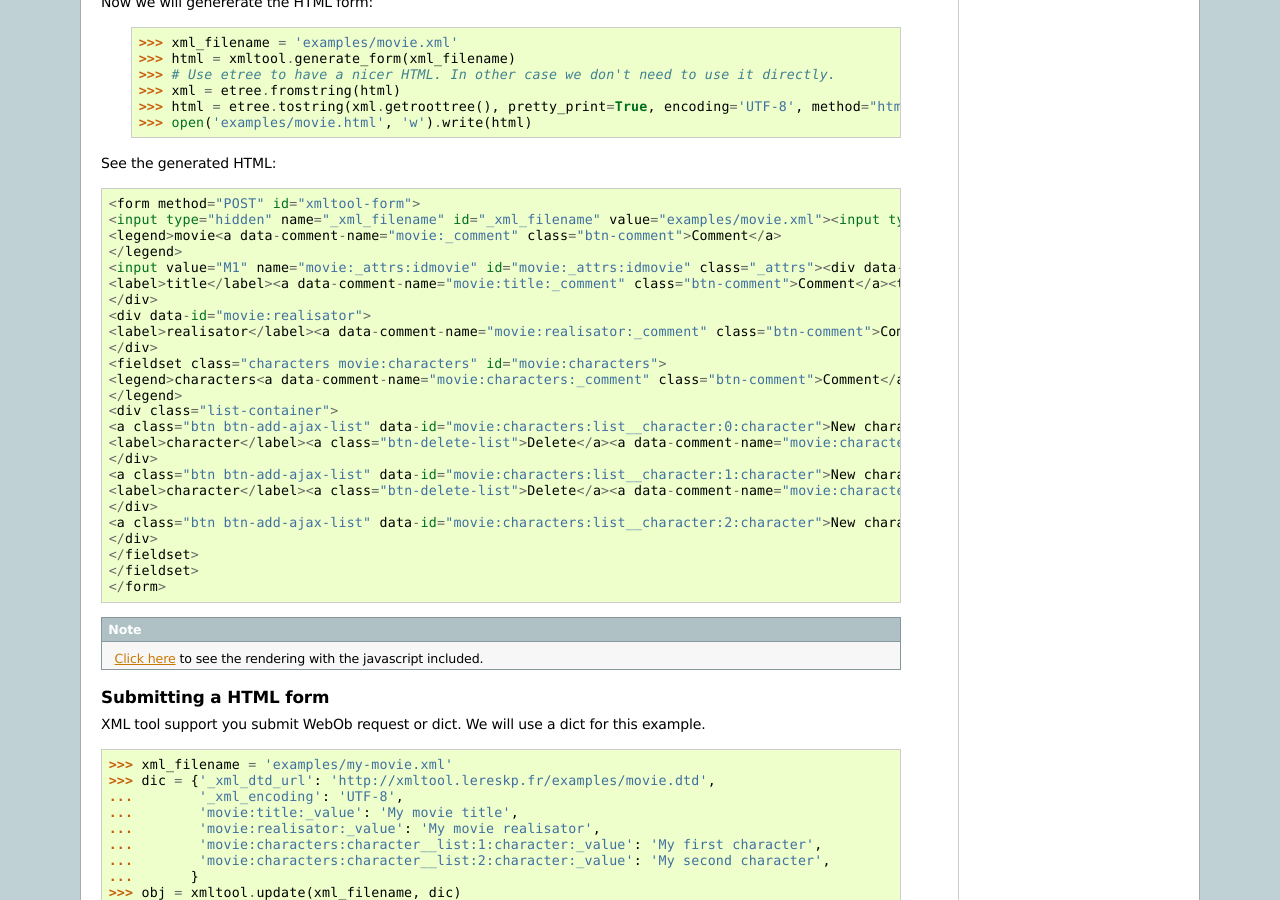
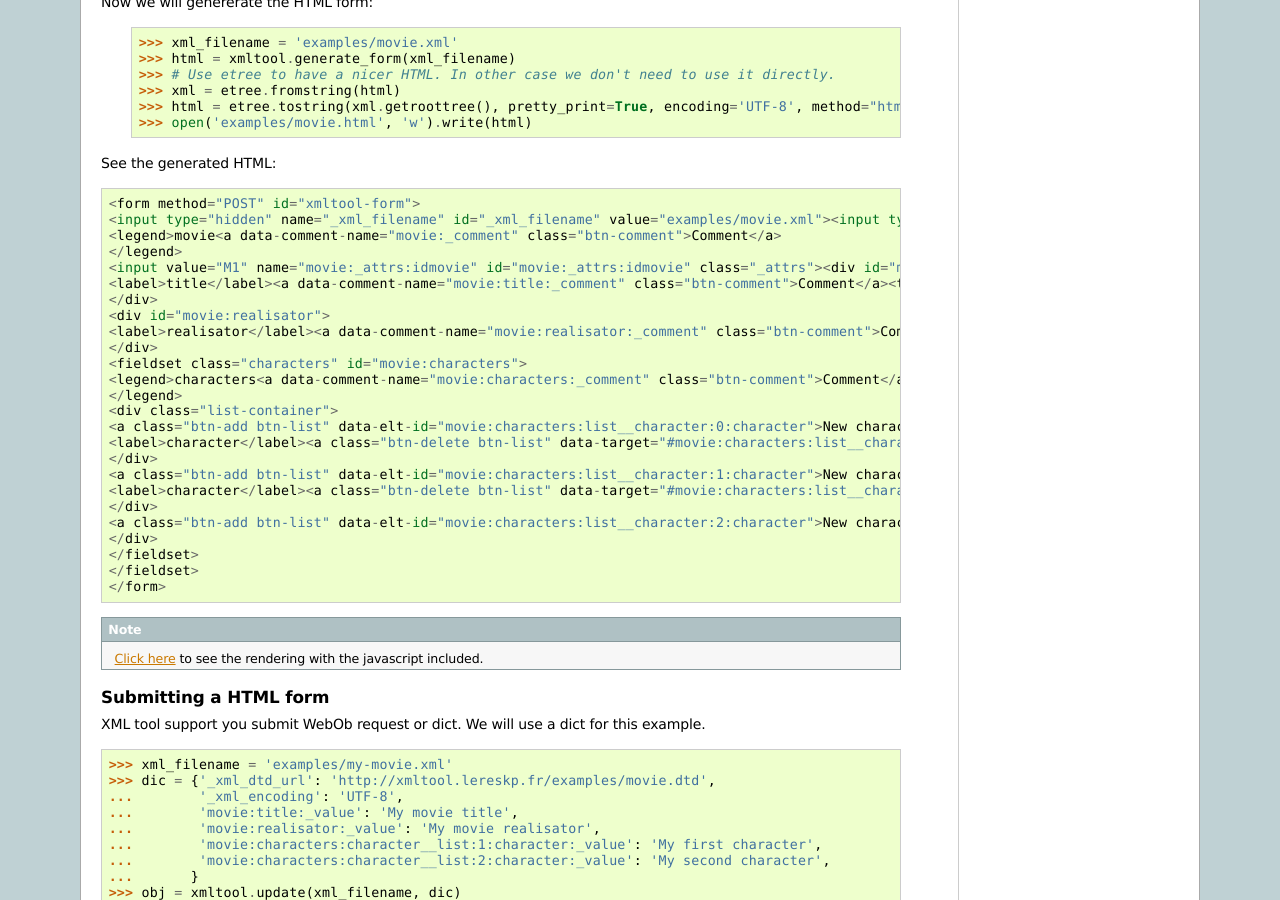
Before and after one commit to LeResKP/xmltool, a Sphinx documentation site: the page built from docs/index.rst, in a window 1280 px wide and 900 px high, scrolled down 4502 px. Built offline with Sphinx 7.4.7, drawn with Linux system fonts in a browser that asks for light colours; formulas are drawn with MathJax 3.

Commit message:
The HTML as changed after running make doctest

```diff
--- a/docs/examples/movie.html
+++ b/docs/examples/movie.html
@@ -2,23 +2,23 @@
 <input type="hidden" name="_xml_filename" id="_xml_filename" value="examples/movie.xml"><input type="hidden" name="_xml_dtd_url" id="_xml_dtd_url" value="http://xmltool.lereskp.fr/examples/movie.dtd"><input type="hidden" name="_xml_encoding" id="_xml_encoding" value="UTF-8"><fieldset class="movie" id="movie">
 <legend>movie<a data-comment-name="movie:_comment" class="btn-comment">Comment</a>
 </legend>
-<input value="M1" name="movie:_attrs:idmovie" id="movie:_attrs:idmovie" class="_attrs"><div data-id="movie:title">
-<label>title</label><a data-comment-name="movie:title:_comment" class="btn-comment">Comment</a><textarea name="movie:title:_value" id="movie:title" class="movie:title" rows="1">Full Metal Jacket</textarea>
+<input value="M1" name="movie:_attrs:idmovie" id="movie:_attrs:idmovie" class="_attrs"><div id="movie:title">
+<label>title</label><a data-comment-name="movie:title:_comment" class="btn-comment">Comment</a><textarea name="movie:title:_value" rows="1">Full Metal Jacket</textarea>
 </div>
-<div data-id="movie:realisator">
-<label>realisator</label><a data-comment-name="movie:realisator:_comment" class="btn-comment">Comment</a><textarea name="movie:realisator:_value" id="movie:realisator" class="movie:realisator" rows="1">Stanley Kubrick</textarea>
+<div id="movie:realisator">
+<label>realisator</label><a data-comment-name="movie:realisator:_comment" class="btn-comment">Comment</a><textarea name="movie:realisator:_value" rows="1">Stanley Kubrick</textarea>
 </div>
-<fieldset class="characters movie:characters" id="movie:characters">
+<fieldset class="characters" id="movie:characters">
 <legend>characters<a data-comment-name="movie:characters:_comment" class="btn-comment">Comment</a>
 </legend>
 <div class="list-container">
-<a class="btn btn-add-ajax-list" data-id="movie:characters:list__character:0:character">New character</a><div data-id="movie:characters:list__character:0:character">
-<label>character</label><a class="btn-delete-list">Delete</a><a data-comment-name="movie:characters:list__character:0:character:_comment" class="btn-comment">Comment</a><input value="C1" name="movie:characters:list__character:0:character:_attrs:idcharacter" id="movie:characters:list__character:0:character:_attrs:idcharacter" class="_attrs"><textarea name="movie:characters:list__character:0:character:_value" id="movie:characters:list__character:0:character" class="movie:characters:list__character" rows="1">Matthew Modine</textarea>
+<a class="btn-add btn-list" data-elt-id="movie:characters:list__character:0:character">New character</a><div id="movie:characters:list__character:0:character">
+<label>character</label><a class="btn-delete btn-list" data-target="#movie:characters:list__character:0:character">Delete</a><a data-comment-name="movie:characters:list__character:0:character:_comment" class="btn-comment">Comment</a><input value="C1" name="movie:characters:list__character:0:character:_attrs:idcharacter" id="movie:characters:list__character:0:character:_attrs:idcharacter" class="_attrs"><textarea name="movie:characters:list__character:0:character:_value" rows="1">Matthew Modine</textarea>
 </div>
-<a class="btn btn-add-ajax-list" data-id="movie:characters:list__character:1:character">New character</a><div data-id="movie:characters:list__character:1:character">
-<label>character</label><a class="btn-delete-list">Delete</a><a data-comment-name="movie:characters:list__character:1:character:_comment" class="btn-comment">Comment</a><input value="C2" name="movie:characters:list__character:1:character:_attrs:idcharacter" id="movie:characters:list__character:1:character:_attrs:idcharacter" class="_attrs"><textarea name="movie:characters:list__character:1:character:_value" id="movie:characters:list__character:1:character" class="movie:characters:list__character" rows="1">Vincent D'Onofrio</textarea>
+<a class="btn-add btn-list" data-elt-id="movie:characters:list__character:1:character">New character</a><div id="movie:characters:list__character:1:character">
+<label>character</label><a class="btn-delete btn-list" data-target="#movie:characters:list__character:1:character">Delete</a><a data-comment-name="movie:characters:list__character:1:character:_comment" class="btn-comment">Comment</a><input value="C2" name="movie:characters:list__character:1:character:_attrs:idcharacter" id="movie:characters:list__character:1:character:_attrs:idcharacter" class="_attrs"><textarea name="movie:characters:list__character:1:character:_value" rows="1">Vincent D'Onofrio</textarea>
 </div>
-<a class="btn btn-add-ajax-list" data-id="movie:characters:list__character:2:character">New character</a>
+<a class="btn-add btn-list" data-elt-id="movie:characters:list__character:2:character">New character</a>
 </div>
 </fieldset>
 </fieldset>
```
